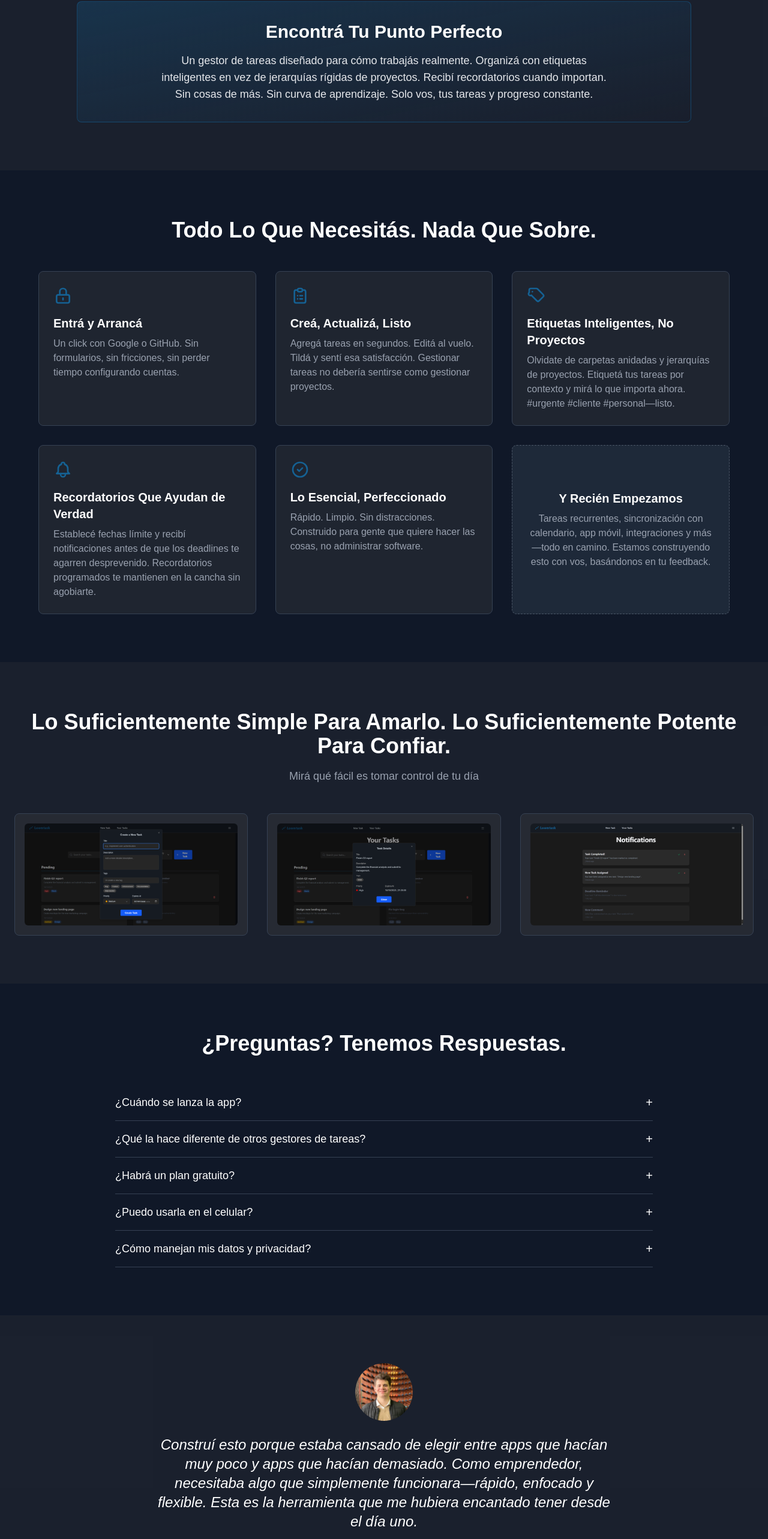
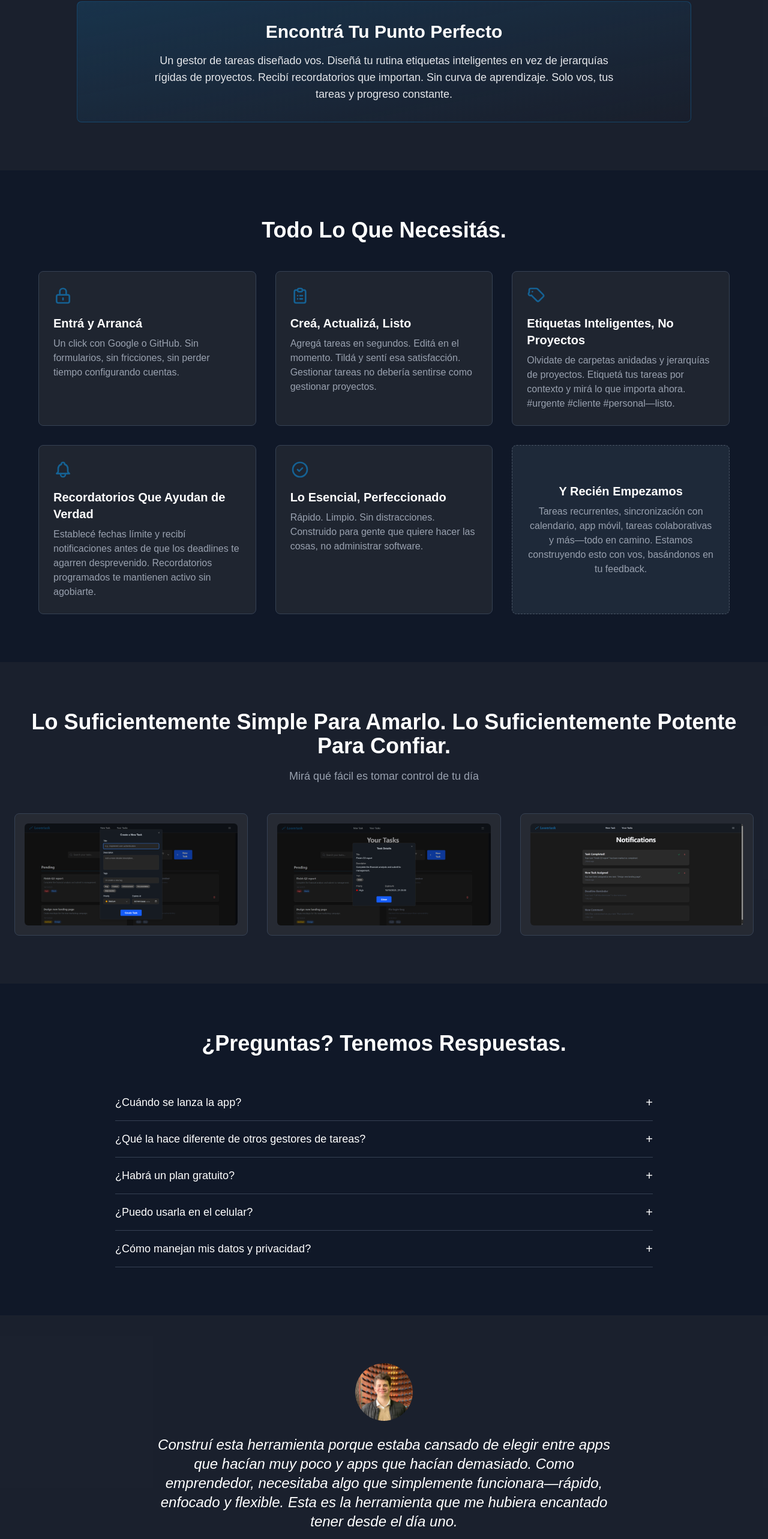
Before and after one commit to joaquinpalladino-afk/landing-page, a Next.js app: page / in a window 1280 px wide. Shown: the part 1330-3896 px from the top of the page at 60% size. Built offline with nearby package versions, Linux system fonts and the light colour scheme; no server answers.

Commit message:
I have improved the copys in spanish

```diff
--- a/src/app/constants.ts
+++ b/src/app/constants.ts
@@ -268,22 +268,22 @@ problemSimpleText: "Las apps de notas básicas se sienten livianas, pero cuando
 problemComplexTitle: "Muy Complejo = Parálisis Total",
 problemComplexText: "Las herramientas empresariales prometen todo. Pero terminás perdiendo más tiempo armando bases de datos y eligiendo plantillas que haciendo el trabajo real. Necesitás moverte rápido, no construir un segundo cerebro.",
 solutionTitle: "Encontrá Tu Punto Perfecto",
-solutionText: "Un gestor de tareas diseñado para cómo trabajás realmente. Organizá con etiquetas inteligentes en vez de jerarquías rígidas de proyectos. Recibí recordatorios cuando importan. Sin cosas de más. Sin curva de aprendizaje. Solo vos, tus tareas y progreso constante.",
+solutionText: "Un gestor de tareas diseñado vos. Diseñá tu rutina etiquetas inteligentes en vez de jerarquías rígidas de proyectos. Recibí recordatorios que importan. Sin curva de aprendizaje. Solo vos, tus tareas y progreso constante.",
 
 // Features
-featuresTitle: "Todo Lo Que Necesitás. Nada Que Sobre.",
+featuresTitle: "Todo Lo Que Necesitás.",
 featureAuthTitle: "Entrá y Arrancá",
 featureAuthText: "Un click con Google o GitHub. Sin formularios, sin fricciones, sin perder tiempo configurando cuentas.",
 featureCrudTitle: "Creá, Actualizá, Listo",
-featureCrudText: "Agregá tareas en segundos. Editá al vuelo. Tildá y sentí esa satisfacción. Gestionar tareas no debería sentirse como gestionar proyectos.",
+featureCrudText: "Agregá tareas en segundos. Editá en el momento. Tildá y sentí esa satisfacción. Gestionar tareas no debería sentirse como gestionar proyectos.",
 featureTagsTitle: "Etiquetas Inteligentes, No Proyectos",
 featureTagsText: "Olvidate de carpetas anidadas y jerarquías de proyectos. Etiquetá tus tareas por contexto y mirá lo que importa ahora. #urgente #cliente #personal—listo.",
 featureNotificationsTitle: "Recordatorios Que Ayudan de Verdad",
-featureNotificationsText: "Establecé fechas límite y recibí notificaciones antes de que los deadlines te agarren desprevenido. Recordatorios programados te mantienen en la cancha sin agobiarte.",
+featureNotificationsText: "Establecé fechas límite y recibí notificaciones antes de que los deadlines te agarren desprevenido. Recordatorios programados te mantienen activo sin agobiarte.",
 featureEssentialsTitle: "Lo Esencial, Perfeccionado",
 featureEssentialsText: "Rápido. Limpio. Sin distracciones. Construido para gente que quiere hacer las cosas, no administrar software.",
 comingSoonTitle: "Y Recién Empezamos",
-comingSoonText: "Tareas recurrentes, sincronización con calendario, app móvil, integraciones y más—todo en camino. Estamos construyendo esto con vos, basándonos en tu feedback.",
+comingSoonText: "Tareas recurrentes, sincronización con calendario, app móvil, tareas colaborativas y más—todo en camino. Estamos construyendo esto con vos, basándonos en tu feedback.",
 
 // Mockup
 mockupTitle: "Lo Suficientemente Simple Para Amarlo. Lo Suficientemente Potente Para Confiar.",
@@ -293,7 +293,7 @@ mockupScreenshot3: "Interfaz limpia y sin distracciones que respeta tu concentra
 mockupScreenshot4: "Nunca te pierdas un deadline con notificaciones inteligentes",
 
 // Founder
-founderQuote: "Construí esto porque estaba cansado de elegir entre apps que hacían muy poco y apps que hacían demasiado. Como emprendedor, necesitaba algo que simplemente funcionara—rápido, enfocado y flexible. Esta es la herramienta que me hubiera encantado tener desde el día uno.",
+founderQuote: "Construí esta herramienta porque estaba cansado de elegir entre apps que hacían muy poco y apps que hacían demasiado. Como emprendedor, necesitaba algo que simplemente funcionara—rápido, enfocado y flexible. Esta es la herramienta que me hubiera encantado tener desde el día uno.",
 founderName: "Joaquin Palladino",
 founderTitle: "Fundador y Desarrollador",
 
@@ -325,7 +325,7 @@ faqs: [
   },
   {
     question: "¿Puedo usarla en el celular?",
-    answer: "En el lanzamiento, tendremos una web app responsive que funciona en navegadores móviles. Una app móvil dedicada está alta en nuestro roadmap y la construiremos basándonos en el feedback de usuarios después del lanzamiento inicial."
+    answer: "En el lanzamiento, tendremos una web app responsive que funciona en navegadores móviles. Una app móvil dedicada está como prioridad en nuestro roadmap y la construiremos basándonos en el feedback de usuarios después del lanzamiento inicial."
   },
   {
     question: "¿Cómo manejan mis datos y privacidad?",
--- a/src/app/layout.tsx
+++ b/src/app/layout.tsx
@@ -16,7 +16,7 @@ const geistMono = Geist_Mono({
 
 export const metadata: Metadata = {
   title: "Loomtask",
-  description: "Generated by create next app",
+  description: "The Task Manager That Actually Gets You",
 };
 
 export default function RootLayout({
```
